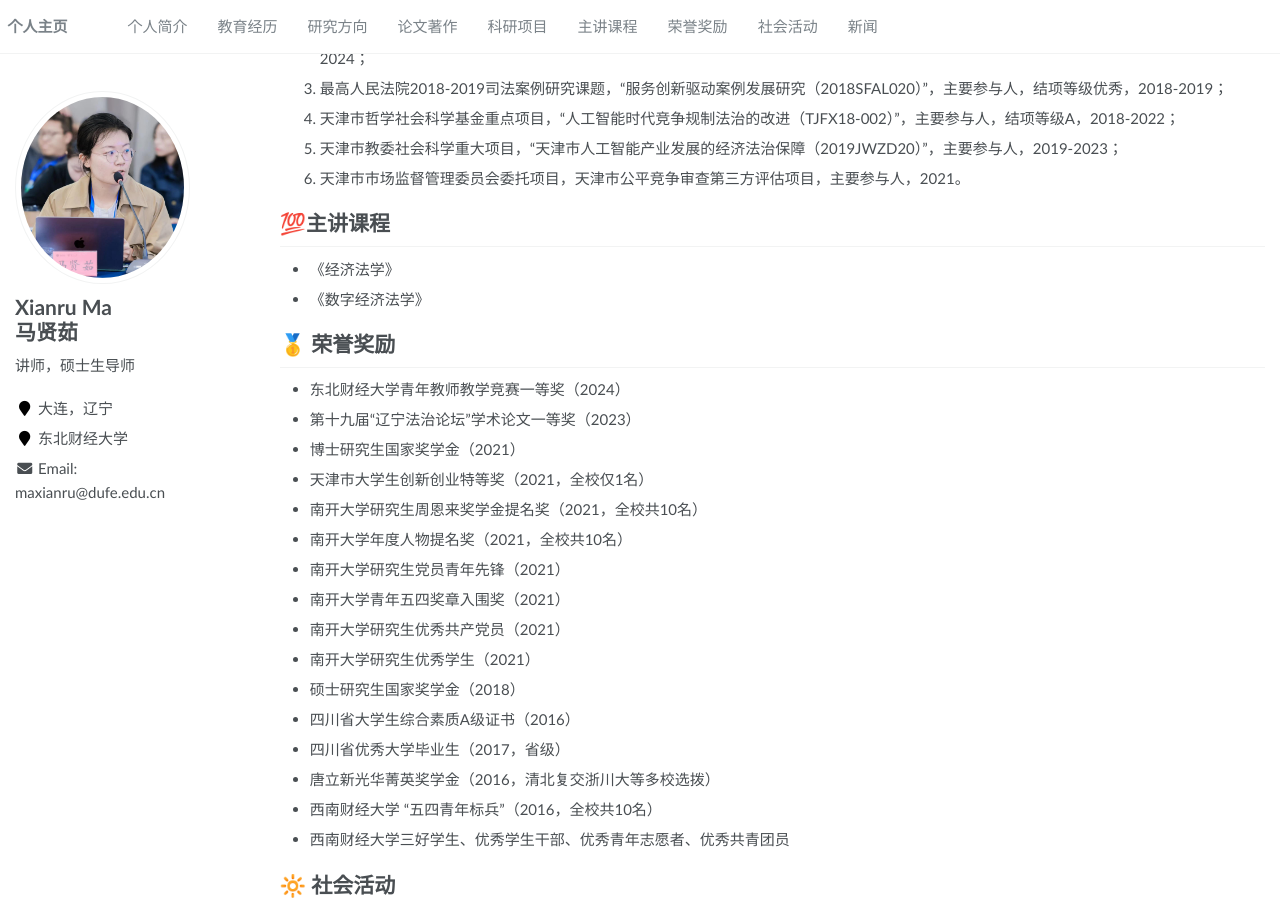
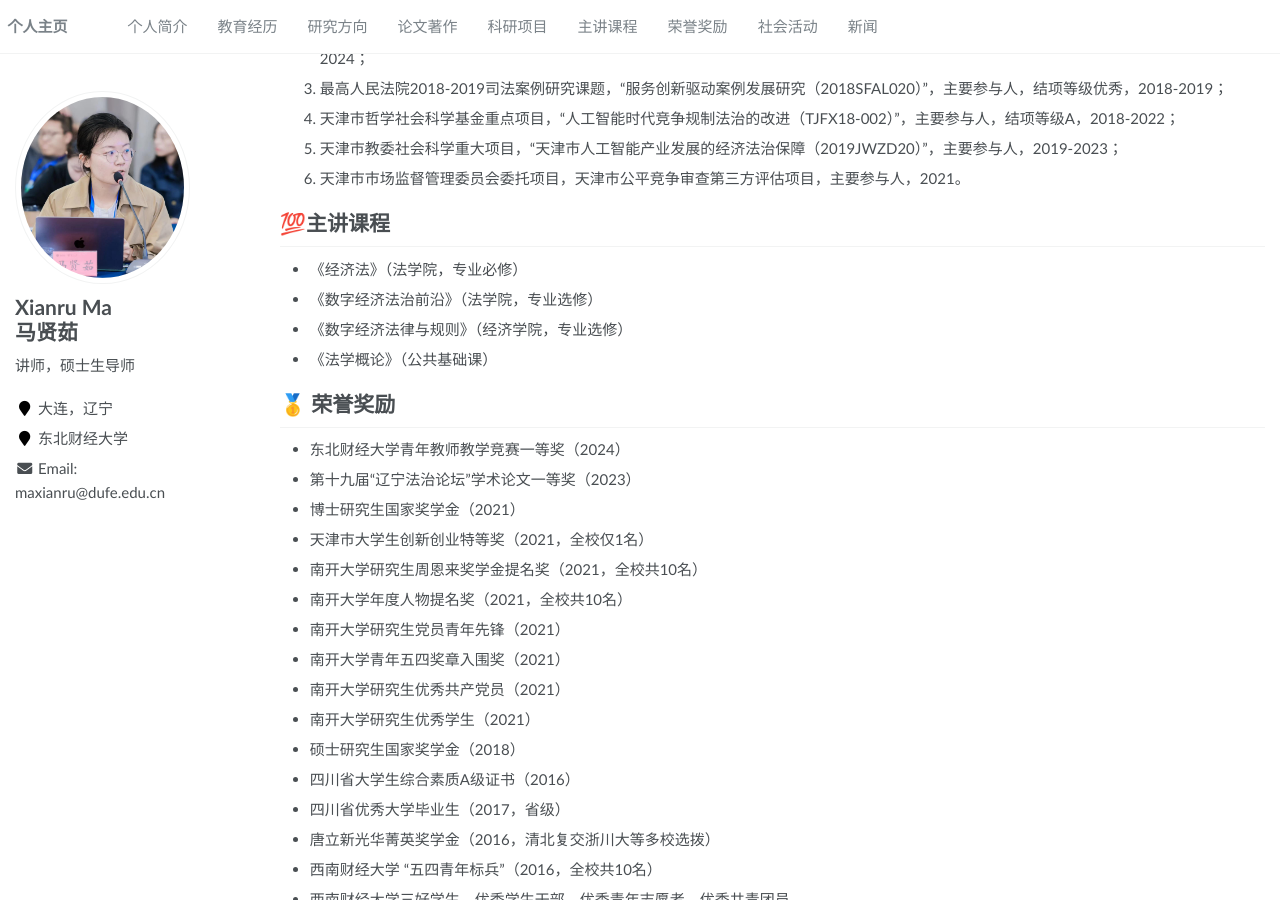
Before and after one commit to maxianru/maxianru.github.io, a Jekyll site: the page built from _pages/about.md, in a window 1280 px wide and 900 px high, scrolled down 859 px. Built offline with Jekyll 4.4.1, drawn with Linux system fonts in a browser that asks for light colours.

Commit message:
Update courses.md

```diff
--- a/_pages/includes/courses.md
+++ b/_pages/includes/courses.md
@@ -1,4 +1,6 @@
 # 💯主讲课程
 
-- 《经济法学》
-- 《数字经济法学》
+- 《经济法》（法学院，专业必修）
+- 《数字经济法治前沿》（法学院，专业选修）
+- 《数字经济法律与规则》（经济学院，专业选修）
+- 《法学概论》（公共基础课）
```
